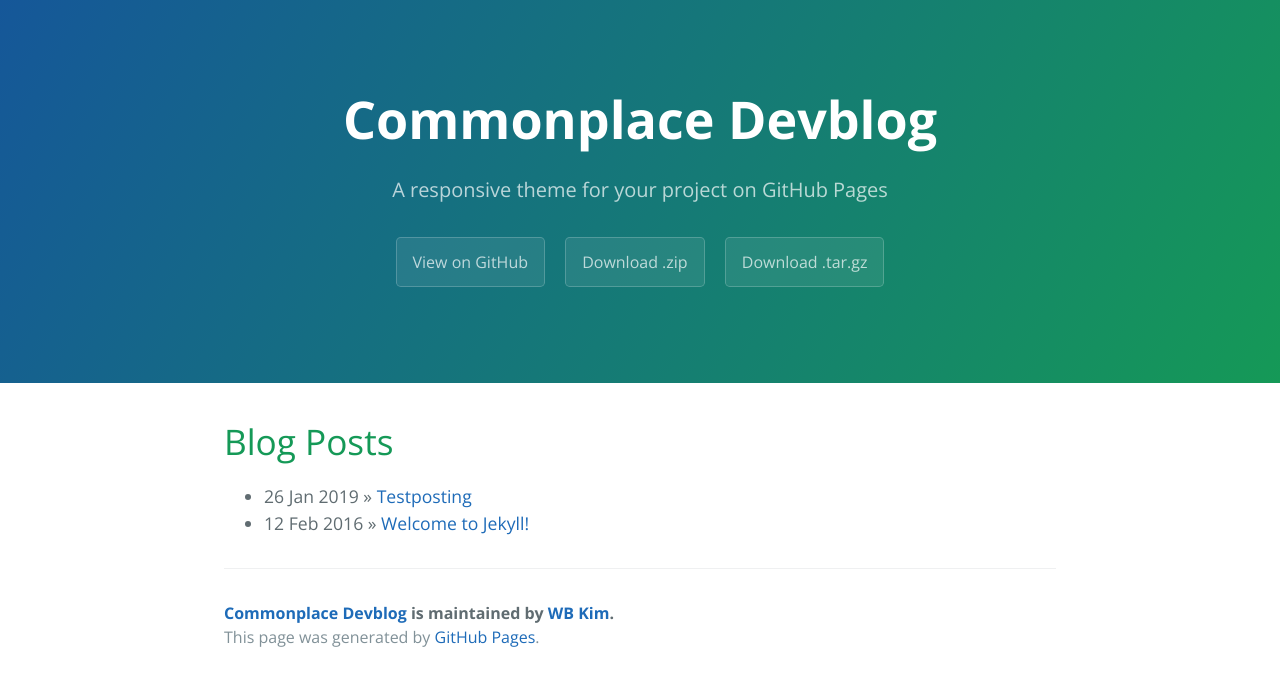
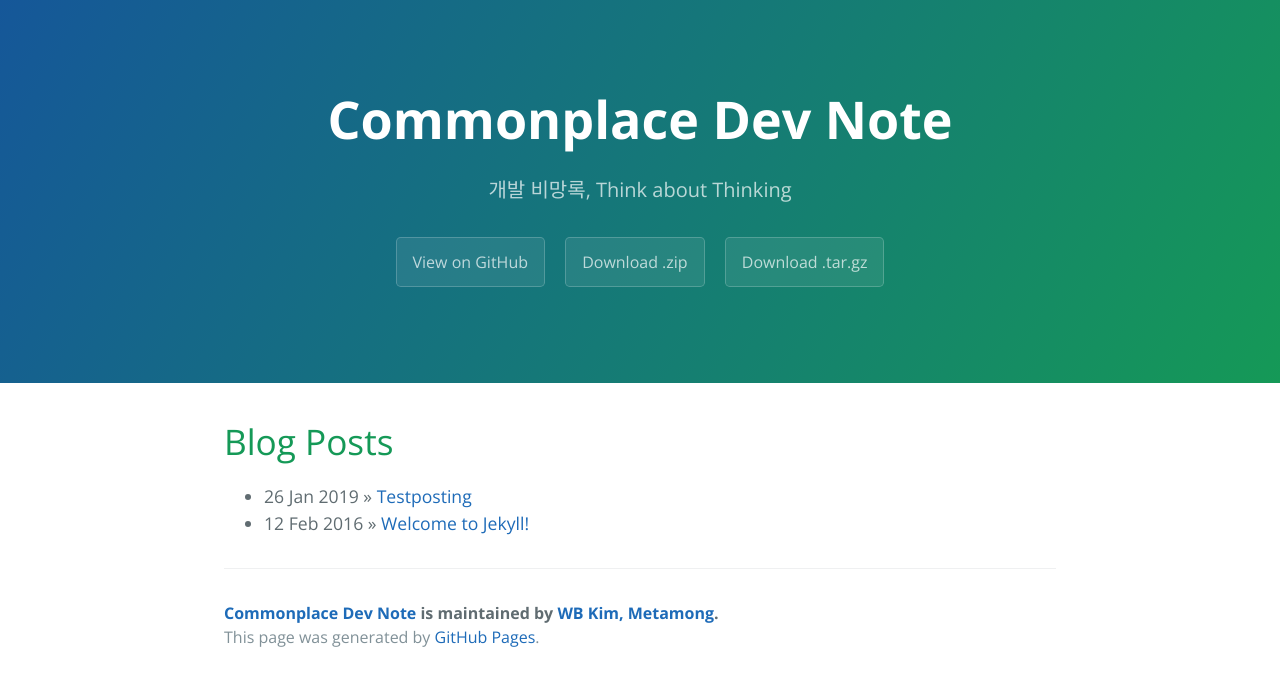
Before and after one commit to wonbae/wonbae.github.io, a Jekyll site: the page built from index.html, in a window 1280 px wide. Shown: the top 686 px of the page. Built offline with Jekyll 4.4.1, drawn with Linux system fonts in a browser that asks for light colours; the list of posts is cut into pages by our own code.

Commit message:
edit tag and name in _config.yml

```diff
--- a/_config.yml
+++ b/_config.yml
@@ -1,13 +1,13 @@
 # Setup
-title:        Commonplace Devblog
-tagline:      A responsive theme for your project on GitHub Pages
+title:        Commonplace Dev Note
+tagline:      개발 비망록, Think about Thinking
 baseurl:      ""
 paginate:     1
 locale:       "en"
 
 # About/contact
 author:
-  name:       WB Kim
+  name:       WB Kim, Metamong
   url:        http://wonbae.github.io
 
 # Gems
```
